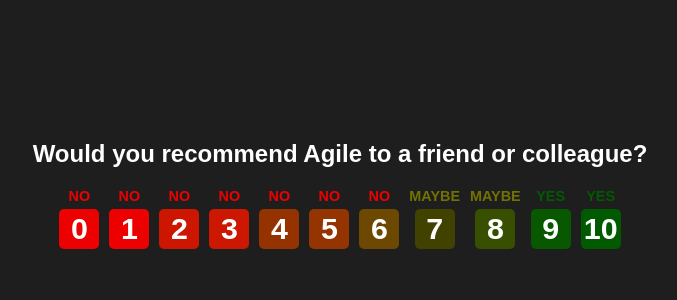
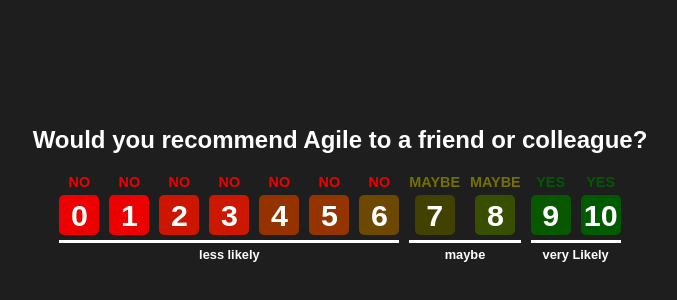
Before and after one commit to enshikuku/HTML-FOR-EMAIL-RATING, a plain HTML site: page index.html in a window 1280 px wide. Shown: the part 214-514 px from the top of the page, without its empty margins (300-977 px from the left). Drawn offline with Linux system fonts and the light colour scheme.

Commit message:
style: Adjust font size and width for labels and scale items in index.html

```diff
--- a/index.html
+++ b/index.html
@@ -68,6 +68,13 @@
             color: #005B00;
         }
 
+        .arrow {
+            font-size: 0.8em;
+            font-weight: bold;
+            padding-top: 4px;
+            border-top: 3px solid white;
+            margin-top: 5px;
+        }
         .scale-item {
             display: flex;
             justify-content: center;
@@ -111,6 +118,8 @@
     <div class="container">
         <h1>Would you recommend Agile to a friend or colleague?</h1>
         <div class="scale-container">
+            <div>
+                <div class="scale-container">
                     <div class="scale-item-container">
                         <div class="label no-label">NO</div>
                         <a href="#" class="scale-item" style="background-color: #EC0000;">0</a>
@@ -139,6 +148,11 @@
                         <div class="label no-label">NO</div>
                         <a href="#" class="scale-item" style="background-color: #6D4801;">6</a>
                     </div>
+                </div>
+                <div class="arrow-left arrow">less likely</div>
+            </div>
+            <div>
+                <div class="scale-container">
                     <div class="scale-item-container">
                         <div class="label maybe-label">MAYBE</div>
                         <a href="#" class="scale-item" style="background-color: #414100;">7</a>
@@ -147,6 +161,13 @@
                         <div class="label maybe-label">MAYBE</div>
                         <a href="#" class="scale-item" style="background-color: #394F00;">8</a>
                     </div>
+                    </div>
+                <div>
+                    <div class="arrow-middle arrow">maybe</div>
+                </div>
+            </div>
+            <div>
+                <div class="scale-container">
                     <div class="scale-item-container">
                         <div class="label yes-label">YES</div>
                         <a href="#" class="scale-item" style="background-color: #085800;">9</a>
@@ -156,6 +177,11 @@
                         <a href="#" class="scale-item" style="background-color: #005B00;">10</a>
                     </div>
                 </div>
+                <div>
+                    <div class="arrow-right arrow">very Likely</div>
+                </div>
+            </div>
+        </div>
     </div>
 </body>
 </html>
```
Lines whose indentation alone changed are shown as unchanged.
